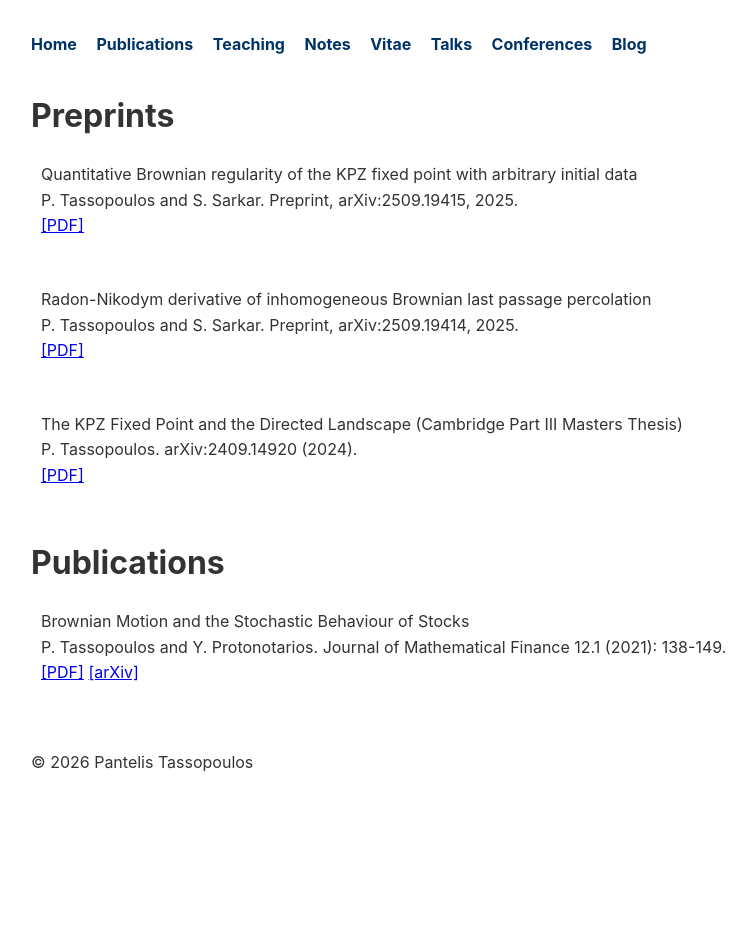
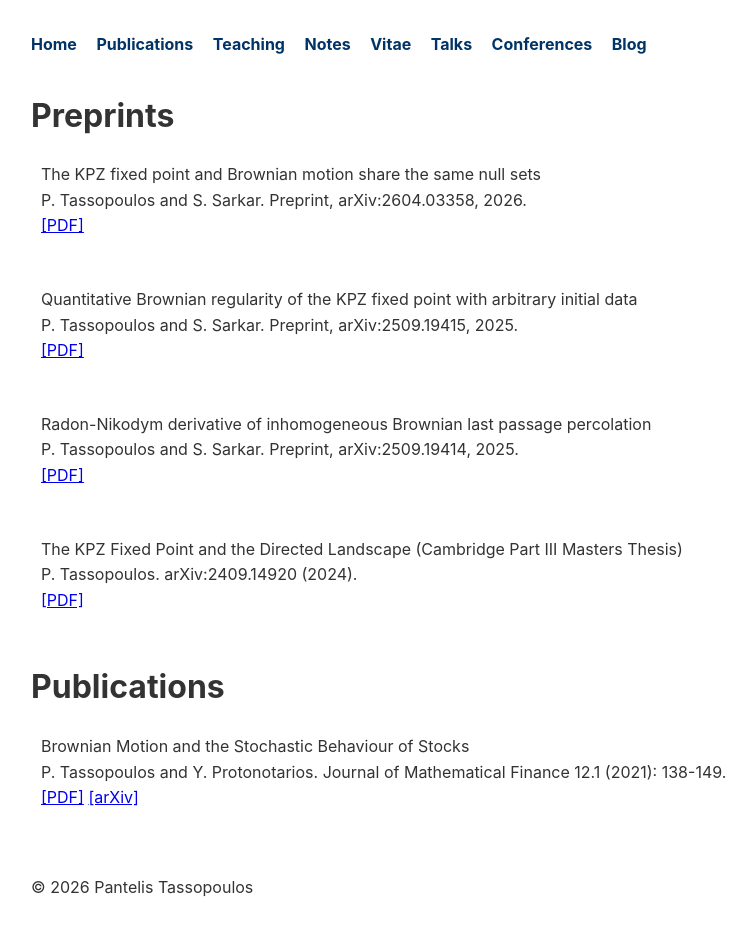
Before and after one commit to PantelisTass/PantelisTass.github.io, a Jekyll site: the page built from publications.md, in a window 1280 px wide. Shown: the whole page, without its empty margins (209-965 px from the left). Built offline with Jekyll 4.4.1, drawn with Linux system fonts in a browser that asks for light colours; before the commit the page ends 900 px from its top, so only the background shows below that.

Commit message:
kpz fixed pt mut abs cont bm 2

```diff
--- a/publications.md
+++ b/publications.md
@@ -6,6 +6,14 @@ permalink: /publications/
 
 <div class="content-card">
   <h1>Preprints</h1>
+
+  <div class="item">
+    <div class="pub-title">The KPZ fixed point and Brownian motion share the same null sets</div>
+    <div class="pub-citation">P. Tassopoulos and S. Sarkar. Preprint, arXiv:2604.03358, 2026.</div>
+    <div class="pub-links">
+    <a href="https://arxiv.org/pdf/2604.03358">[PDF]</a>
+    </div>
+  </div>
 
   <div class="item">
     <div class="pub-title">Quantitative Brownian regularity of the KPZ fixed point with arbitrary initial data</div>
```
